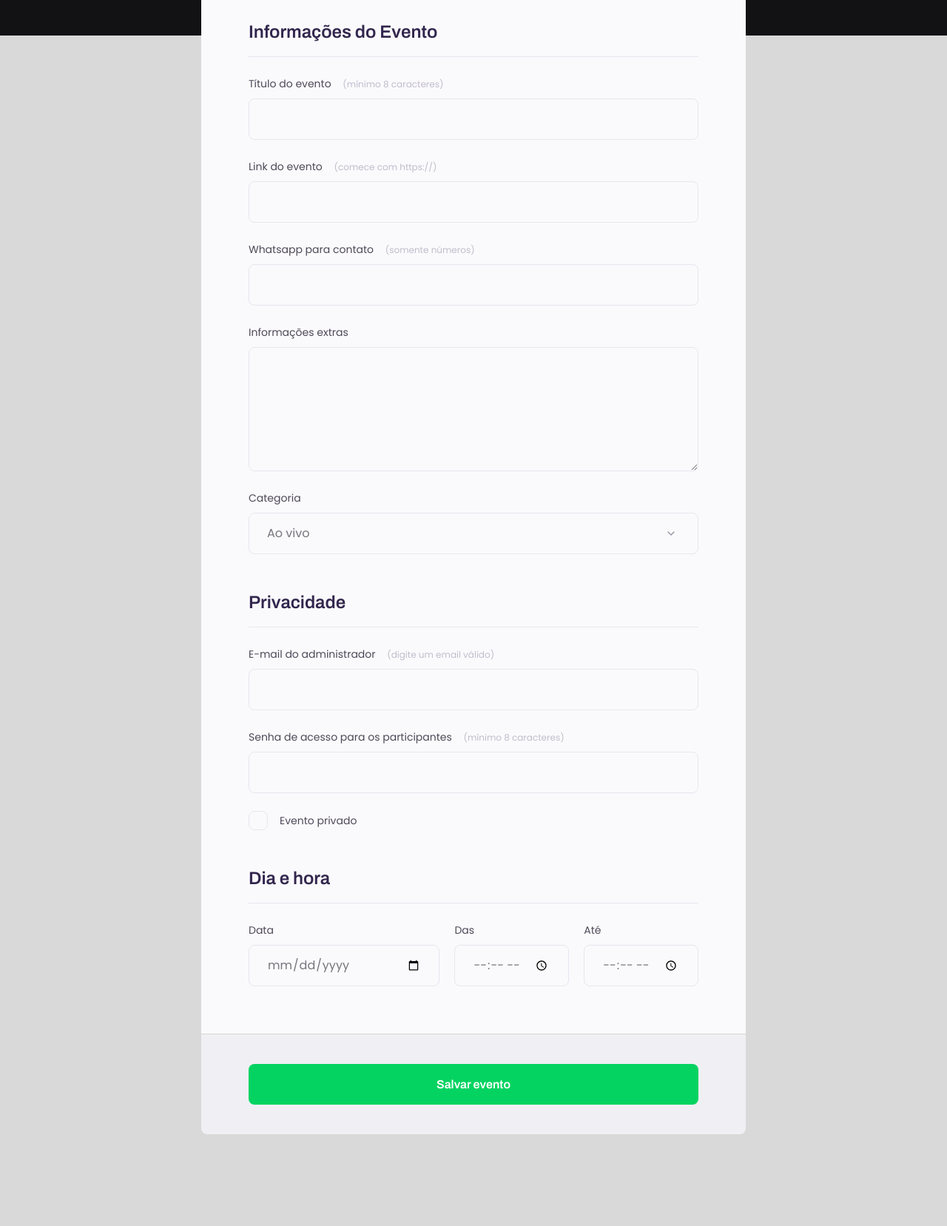
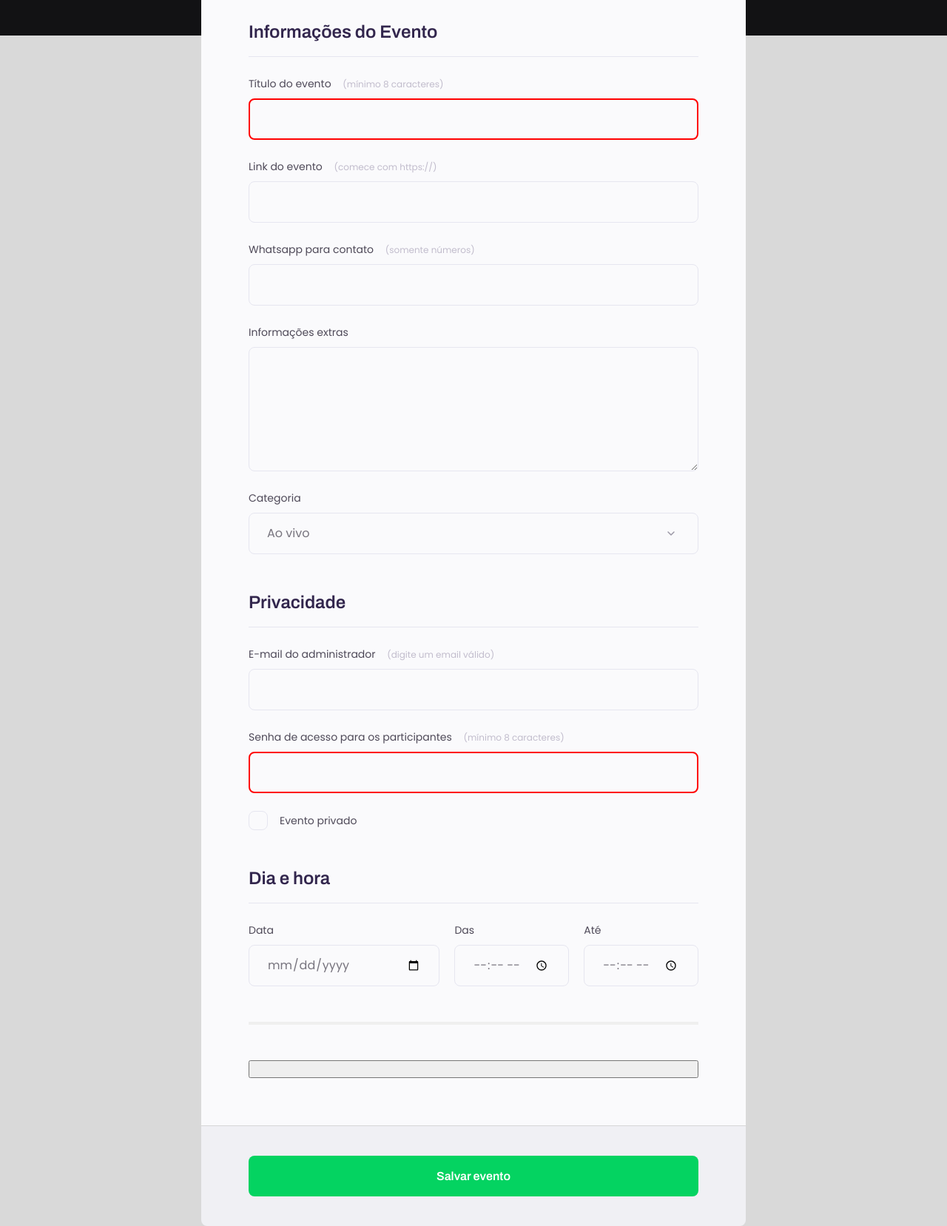
Before and after one commit to denilsonbaptista/form, a plain HTML site: page index.html in a window 1280 px wide. Shown: the part 320-1977 px from the top of the page at 74% size. Before the commit the page ends 1953 px from the top, so only its background shows below. Drawn offline with Linux system fonts and the light colour scheme.

Commit message:
Validating fields and submitting forms

```diff
--- a/index.html
+++ b/index.html
@@ -24,7 +24,7 @@
       </header>
 
       <!-- 👇🏻 Formulário -->
-      <form action="" method="">
+      <form id="my-form" action="" method="">
         <!-- 👇🏻
           -`fieldset` é usado para agrupar elementos de formulário
           - O elemento `<legend>` deve ser o primeiro filho do `<fieldset>`
@@ -41,7 +41,7 @@
               <label for="event-title"
                 >Título do evento <span>(mínimo 8 caracteres)</span></label
               >
-              <input type="text" id="event-title" />
+              <input type="text" id="event-title" required minlength="8" />
             </div>
 
             <div class="input-wrapper">
@@ -95,7 +95,7 @@
                 >Senha de acesso para os participantes
                 <span>(mínimo 8 caracteres)</span></label
               >
-              <input type="password" id="event-password" />
+              <input type="password" id="event-password" required minlength="8"/>
             </div>
 
             <!-- 👇🏻 Criando e customizando checkbox -->
@@ -129,11 +129,19 @@
             </div>
           </div>
         </fieldset>
+
+        <button type="button"></button>
+        <input type="button" value="">
       </form>
 
       <!-- 👇🏻 Button salvar -->
       <footer>
-        <input class="button" type="submit" value="Salvar evento">
+        <input
+          class="button"
+          type="submit"
+          form="my-form"
+          value="Salvar evento"
+        />
       </footer>
     </div>
   </body>
--- a/style.css
+++ b/style.css
@@ -276,3 +276,7 @@ footer .button {
 footer .button:hover {
   background: #08a04c;
 }
+
+input:invalid {
+  border: 2px solid red;
+}
```
